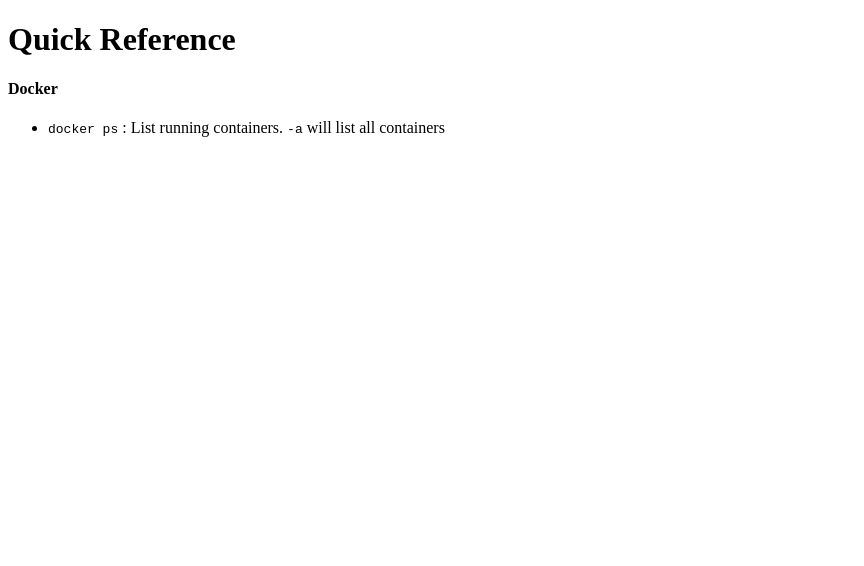
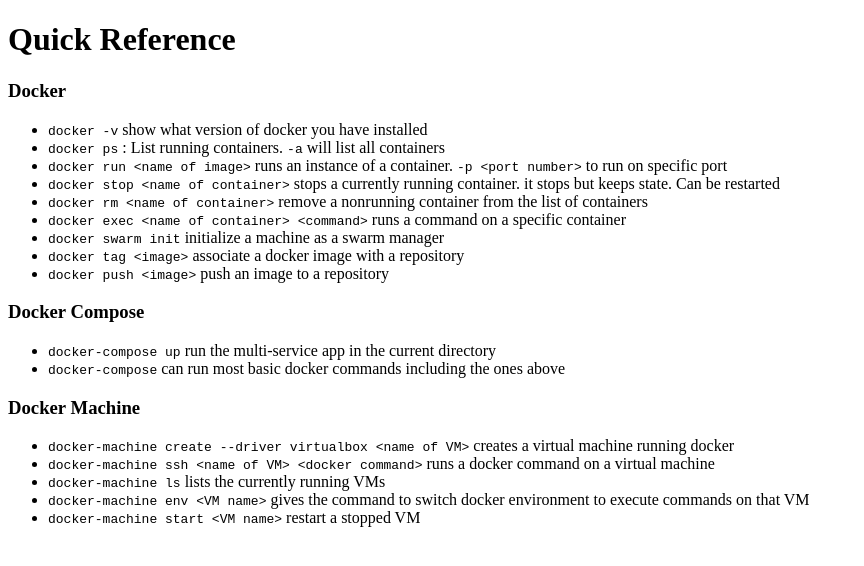
Before and after one commit to shawlson/docker-tutorial, a plain HTML site: page reference.html in a window 1280 px wide. Shown: the whole page, without its empty margins (0-864 px from the left). Drawn offline with Linux system fonts and the light colour scheme.

Commit message:
added common commands

```diff
--- a/reference.html
+++ b/reference.html
@@ -8,14 +8,67 @@
 <body>
     <h1>Quick Reference</h1>
 
-    <h4>Docker</h4>
+    <h3>Docker</h3>
     <ul>
+        <li>
+            <code>docker -v</code> show what version of docker you have installed
+        </li>
         <li>
             <code>docker ps</code> : List running containers.
             <code>-a</code> will list all containers
         </li>
+        <li>
+            <code>docker run &lt;name of image&gt;</code> runs an instance of a container.
+            <code>-p &lt;port number&gt;</code> to run on specific port
+        </li>
+        <li>
+            <code>docker stop &lt;name of container&gt;</code> stops a currently running container. it stops but keeps state. Can be restarted
+        </li>
+        <li>
+            <code>docker rm &lt;name of container&gt;</code> remove a nonrunning container from the list of containers
+        </li>
+        <li>
+            <code>docker exec &lt;name of container&gt; &lt;command&gt;</code> runs a command on a specific container
+        </li>
+        <li>
+            <code>docker swarm init</code> initialize a machine as a swarm manager
+        </li>
+        <li>
+            <code>docker tag &lt;image&gt;</code> associate a docker image with a repository
+        </li>
+        <li>
+            <code>docker push &lt;image&gt;</code> push an image to a repository
+        </li>
     </ul>
 
+    <h3>Docker Compose</h3>
+    <ul>
+        <li>
+            <code>docker-compose up</code> run the multi-service app in the current directory
+        </li>
+        <li>
+            <code>docker-compose</code> can run most basic docker commands including the ones above
+        </li>
+    </ul>
+
+    <h3>Docker Machine</h3>
+    <ul>
+        <li>
+            <code>docker-machine create --driver virtualbox &lt;name of VM&gt;</code> creates a virtual machine running docker
+        </li>
+        <li>
+            <code>docker-machine ssh &lt;name of VM&gt; &lt;docker command&gt;</code> runs a docker command on a virtual machine
+        </li>
+        <li>
+            <code>docker-machine ls</code> lists the currently running VMs
+        </li>
+        <li>
+            <code>docker-machine env &lt;VM name&gt;</code> gives the command to switch docker environment to execute commands on that VM
+        </li>
+        <li>
+            <code>docker-machine start &lt;VM name&gt;</code> restart a stopped VM
+        </li>
+    </ul>
 </body>
 
 </html>
```
